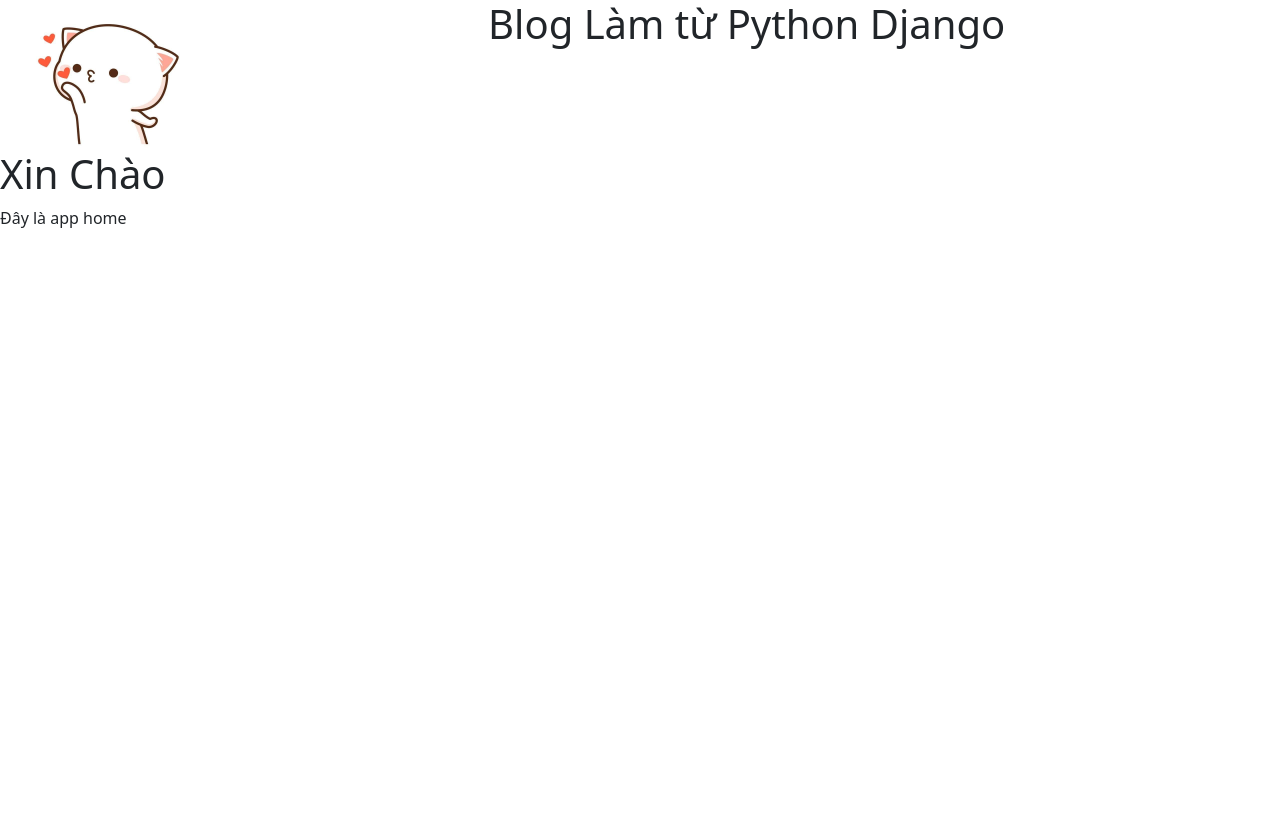
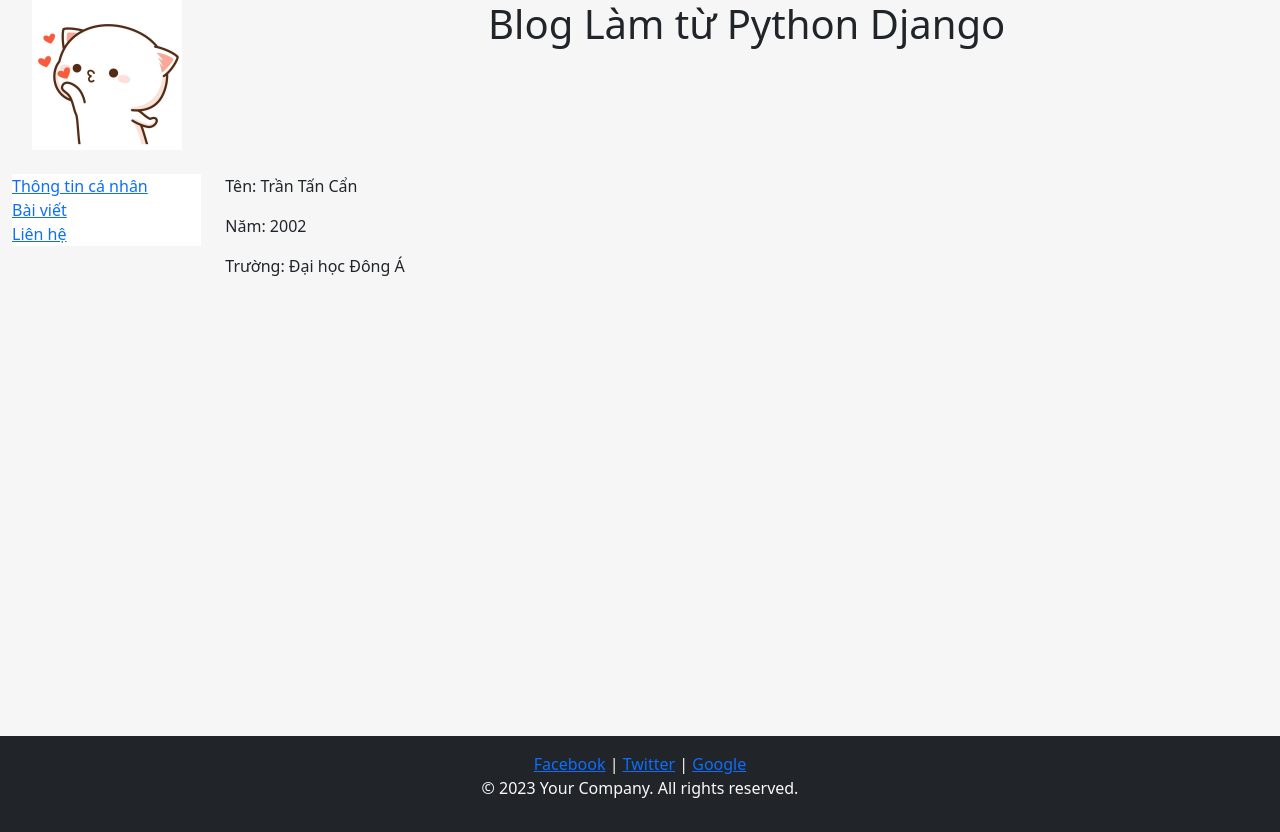
Before and after one commit to cantran04/django-lr, a Django app: page / in a window 1280 px wide. Before the commit the page ends 228 px from the top, so only its background shows below. Run offline with Django 4.2, Linux system fonts and the light colour scheme; some libraries are stand-ins or nearby versions.

Commit message:
update template & views

```diff
--- a/home/templates/home.html
+++ /dev/null
@@ -1,10 +0,0 @@
-{% extends "pages/base.html" %}
-
-{% block title %}
-Home
-{% endblock %}
-
-{% block content %}
-    <h1>Xin Chào</h1>
-    Đây là app home
-{% endblock %}
--- a/home/templates/pages/base.html
+++ b/home/templates/pages/base.html
@@ -1,26 +1,60 @@
 <!DOCTYPE html>
 <html lang="en">
   <head>
-   <meta charset="UTF-8">
-   <meta name="viewport" content="width=device-width, initial-scale=1.0">
-   <meta http-equiv="X-UA-Compatible" content="ie=edge">
+    <meta charset="UTF-8" />
+    <meta name="viewport" content="width=device-width, initial-scale=1.0" />
+    <meta http-equiv="X-UA-Compatible" content="ie=edge" />
     {% load static %}
-   <link rel="stylesheet" href="{% static 'css/bootstrap.min.css' %}" type="text/css">
+    <link
+      rel="stylesheet"
+      href="{% static 'css/bootstrap.min.css' %}"
+      type="text/css"
+    />
     <title>{% block title %}{% endblock %}</title>
+
+    <style>
+        html, body {
+        height: 100%;
+        background-color: #f6f6f6;
+        }
+    </style>
+
   </head>
   <body>
-   <div class="container-fluid">
+    <div class="container-fluid" style="min-height:92%">
         <div class="row">
             <div class="col-sm-2">
-               <center><img src="{% static 'images/L.jpg' %}" class="responsive-img" style="max-height:150px"/></center>
+                <center><img src="{% static 'images/L.jpg' %}" class="img-fluid" style="max-height:150px" alt="Logo"></center>
             </div>
             <div class="col-sm-10">
                 <center><h1>Blog Làm từ Python Django</h1></center>
             </div>
         </div>
+        <br/>
+        <div class="row">
+            <div class="col-sm-2">
+                <div class="bs-sidebar" style="background-color: #ffffff;">
+                    <ul class="nav flex-column">
+                        <li><a href="/">Thông tin cá nhân</a></li>
+                        <li><a href="/blog">Bài viết</a></li>
+                        <li><a href="/contact">Liên hệ</a></li>
+                    </ul>
                 </div>
+            </div>
+            <div class="col-sm-10">
+                <div class="content-container">
                     {% block content %}
+                    {% endblock %}
+                </div>
+            </div>
+        </div>
+    </div>
 
-   {% endblock %}
+    <footer class="bg-dark text-light text-center py-3">
+        <div class="container-fluid">
+            <a href="#">Facebook</a> | <a href="#">Twitter</a> | <a href="#">Google</a>
+        </div>
+        <p>&copy; 2023 Your Company. All rights reserved.</p>
+    </footer>
   </body>
 </html>
--- /dev/null
+++ b/home/templates/pages/home.html
@@ -0,0 +1,9 @@
+{% extends "pages/base.html" %}
+
+{% block title %}Home{% endblock %}
+
+{% block content %}
+    <p>Tên: Trần Tấn Cẩn</p>
+    <p>Năm: 2002</p>
+    <p>Trường: Đại học Đông Á</p>
+{% endblock %}
--- a/home/urls.py
+++ b/home/urls.py
@@ -2,5 +2,6 @@ from django.urls import path
 from . import views
 
 urlpatterns = [
-   path('', views.index)
+    path('', views.index),
+    path('contact/', views.contact),
 ]
--- a/home/views.py
+++ b/home/views.py
@@ -2,4 +2,7 @@ from django.shortcuts import render
 from django.http import HttpResponse
 # Create your views here.
 def index(request):
-   return render(request, 'home.html')
+   return render(request, 'pages/home.html')
+
+def contact(request):
+   return render(request, 'pages/contact.html')
```
Also changed, not shown: home/templates/pages/contact.html (added, +8 -0 lines). Lines whose indentation alone changed are shown as unchanged.
